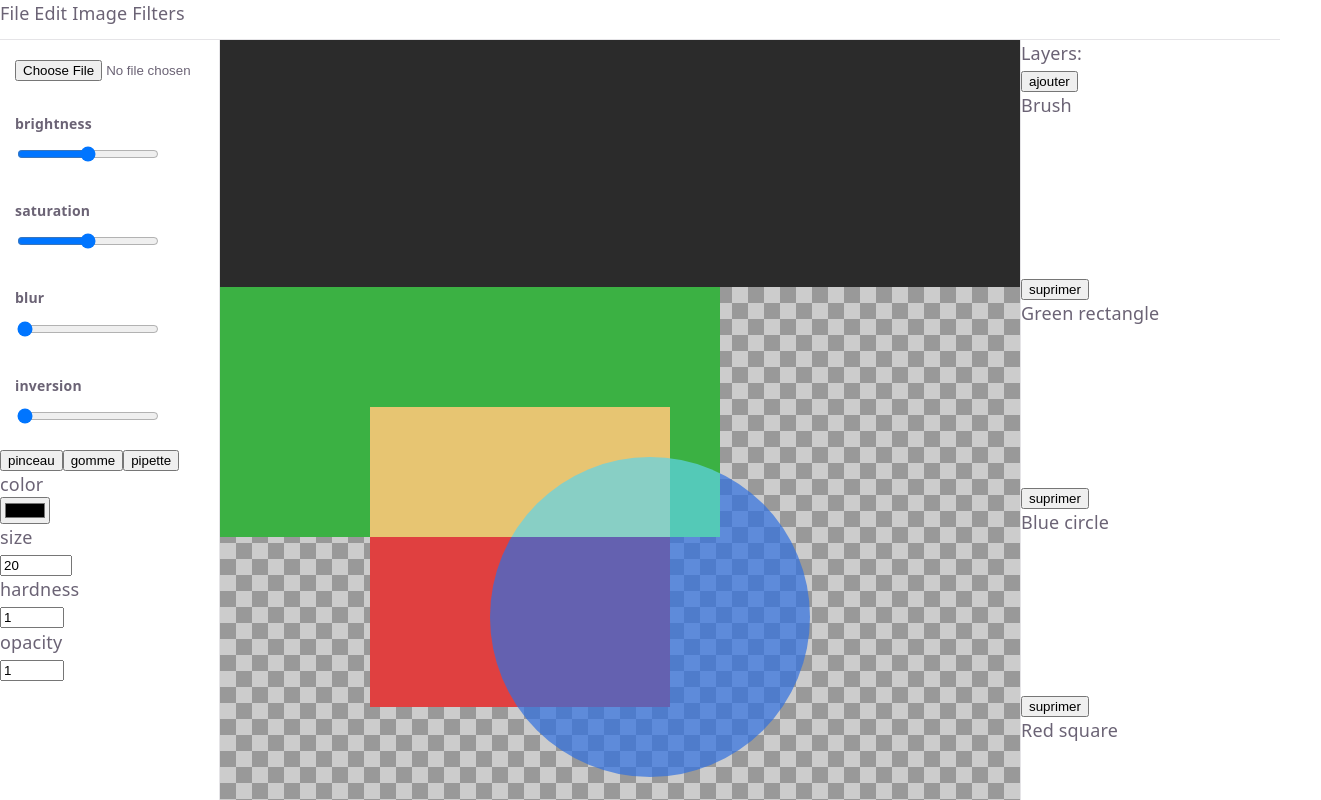
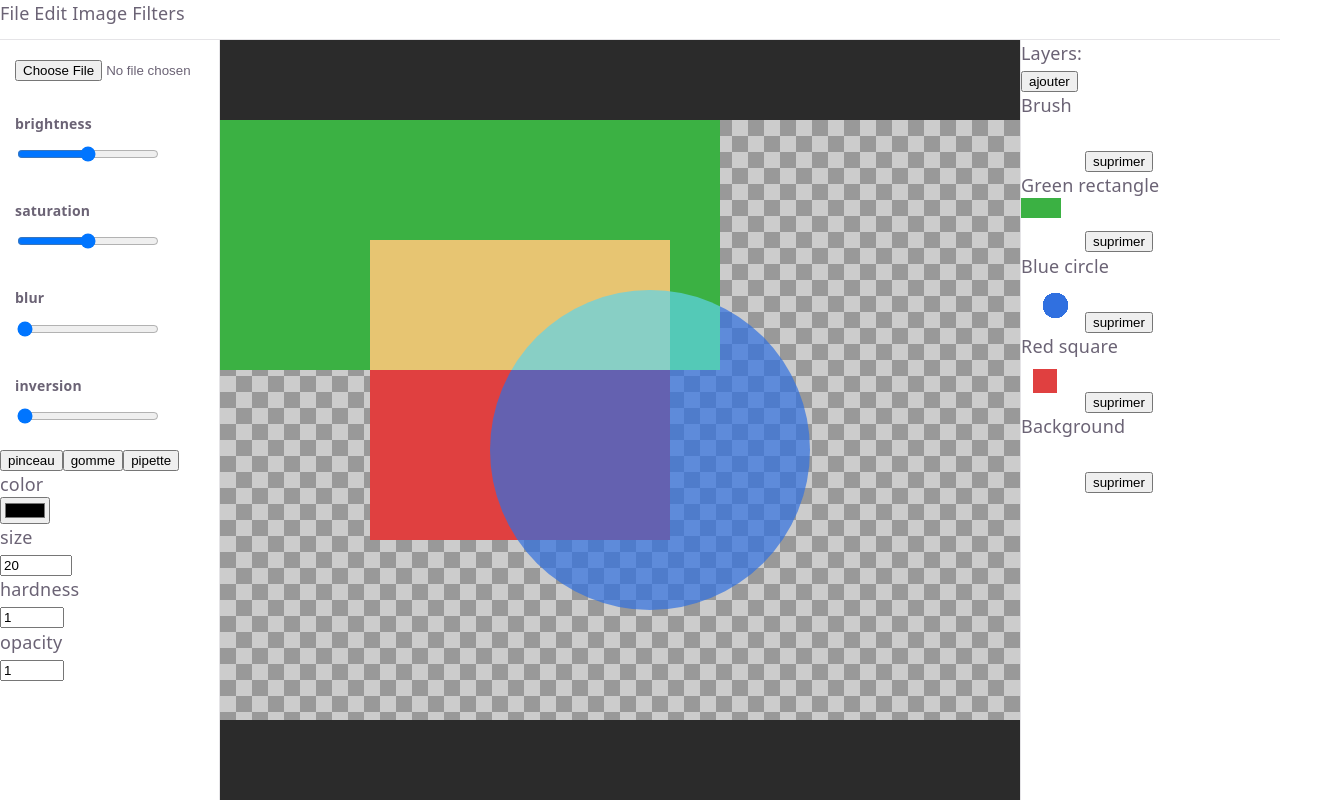
Before and after one commit to JurassicX/EpiGimp, a React (Vite) app: page / in a window 1280 px wide. Shown: the top 800 px of the page, 1321 px wide, since content can reach past the window. Built offline with nearby package versions, Linux system fonts and the light colour scheme.

Commit message:
[~] applying new thumbnail component on the left panel

```diff
--- a/src/ui/panels/LayersPanel.tsx
+++ b/src/ui/panels/LayersPanel.tsx
@@ -1,4 +1,5 @@
-import { addLayer, type EpiDocument, type Layer } from "../core/document"
+import { LayerThumbnail } from "../components/LayerThumbnail"
+import { type EpiDocument } from "../core/document"
 
 interface LayersPanelProps {
   doc: EpiDocument
@@ -14,9 +15,9 @@ export function LayersPanel({ doc, onAddLayer, onDeleteLayer }: LayersPanelProps
       <div>Layers:</div>
       <button onClick={onAddLayer}>ajouter</button>
       {doc.layers.toReversed().map((layer) => (
-        <div>
-          <div key={layer.id}>{layer.name}</div>
-          <canvas></canvas>
+        <div key={layer.id}>
+          <div>{layer.name}</div>
+          <LayerThumbnail layer={layer} ></LayerThumbnail>
           <button onClick={() => onDeleteLayer(layer.id)}>suprimer</button>
         </div>
       ))}
```
